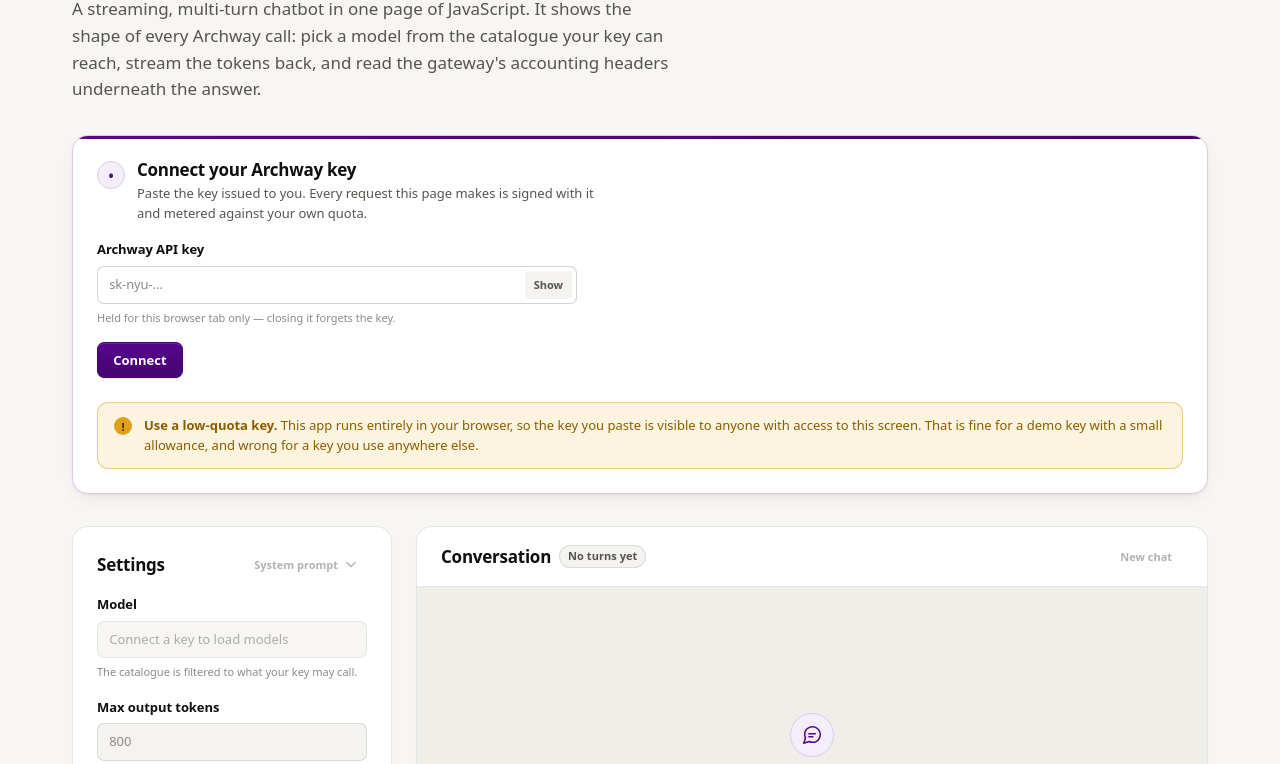
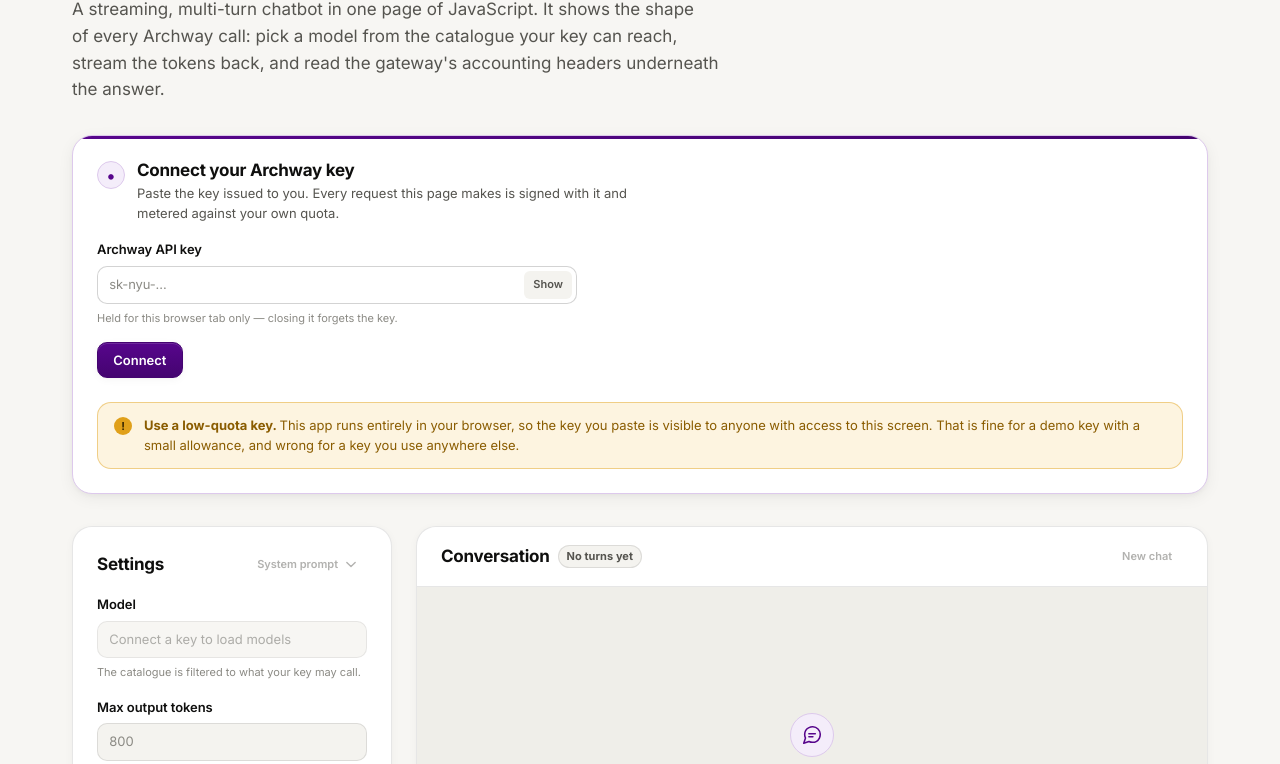
Before and after one commit to AndrewBuildsNYU/archway-chat, a plain HTML site: page index.html in a window 1280 px wide. Shown: the part 198-962 px from the top of the page. Drawn offline with Linux system fonts and the light colour scheme.

Commit message:
Polish the shared stylesheet
Inter as the UI font (system stack remains the fallback), rounder radii,
softer two-part shadows in both themes, and a lift-on-hover for cards.

Synced from NYUAPI examples/_shared/archway.css (945104c).

```diff
--- a/assets/archway.css
+++ b/assets/archway.css
@@ -30,6 +30,8 @@
    ========================================================================= */
 
 /* ------------------------------------------------------------- 1. Tokens */
+
+@import url('https://fonts.googleapis.com/css2?family=Inter:wght@400;500;600;700&display=swap');
 
 :root {
   color-scheme: light;
@@ -95,14 +97,14 @@
   --sp-7: 3rem;
   --sp-8: 4rem;
 
-  --r-xs: 4px;
-  --r-sm: 7px;
-  --r-md: 11px;
-  --r-lg: 16px;
-  --r-xl: 22px;
+  --r-xs: 6px;
+  --r-sm: 10px;
+  --r-md: 14px;
+  --r-lg: 20px;
+  --r-xl: 28px;
   --r-full: 999px;
 
-  --font: system-ui, -apple-system, "Segoe UI", Roboto, "Helvetica Neue", Arial, sans-serif;
+  --font: 'Inter', system-ui, -apple-system, "Segoe UI", Roboto, "Helvetica Neue", Arial, sans-serif;
   --mono: ui-monospace, SFMono-Regular, "SF Mono", Menlo, Consolas, "Liberation Mono", monospace;
   --fs-xs: 0.6875rem;
   --fs-sm: 0.8125rem;
@@ -114,9 +116,9 @@
 
   /* Two-part shadows: a tight contact shadow plus a soft ambient one. A single
      large blur reads as a sticker; the pair reads as a surface. */
-  --shadow-1: 0 1px 2px rgba(11, 11, 11, 0.05), 0 1px 1px rgba(11, 11, 11, 0.03);
-  --shadow-2: 0 1px 2px rgba(11, 11, 11, 0.05), 0 6px 18px -6px rgba(11, 11, 11, 0.10);
-  --shadow-3: 0 2px 4px rgba(11, 11, 11, 0.06), 0 22px 48px -12px rgba(11, 11, 11, 0.20);
+  --shadow-1: 0 2px 8px rgba(0, 0, 0, 0.04), 0 1px 2px rgba(0, 0, 0, 0.02);
+  --shadow-2: 0 4px 16px rgba(0, 0, 0, 0.06), 0 2px 4px rgba(0, 0, 0, 0.03);
+  --shadow-3: 0 12px 32px rgba(0, 0, 0, 0.08), 0 4px 8px rgba(0, 0, 0, 0.04);
 
   --ring: 0 0 0 3px var(--accent-glow);
 
@@ -174,9 +176,9 @@
 
     --focus: #d3b2ee;
 
-    --shadow-1: 0 1px 2px rgba(0, 0, 0, 0.5);
-    --shadow-2: 0 1px 2px rgba(0, 0, 0, 0.4), 0 6px 18px -6px rgba(0, 0, 0, 0.6);
-    --shadow-3: 0 2px 4px rgba(0, 0, 0, 0.5), 0 22px 48px -12px rgba(0, 0, 0, 0.75);
+    --shadow-1: 0 2px 8px rgba(0, 0, 0, 0.4), 0 1px 2px rgba(0, 0, 0, 0.3);
+    --shadow-2: 0 4px 16px rgba(0, 0, 0, 0.5), 0 2px 4px rgba(0, 0, 0, 0.4);
+    --shadow-3: 0 12px 32px rgba(0, 0, 0, 0.6), 0 4px 8px rgba(0, 0, 0, 0.5);
   }
 }
 
@@ -473,6 +475,13 @@
   border-radius: var(--r-lg);
   padding: var(--sp-5);
   box-shadow: var(--shadow-1);
+  transition: transform 0.2s var(--ease), box-shadow 0.2s var(--ease), border-color 0.2s var(--ease);
+}
+
+.card:hover {
+  transform: translateY(-2px);
+  box-shadow: var(--shadow-2);
+  border-color: var(--border-strong);
 }
 
 .card--flush {
```
